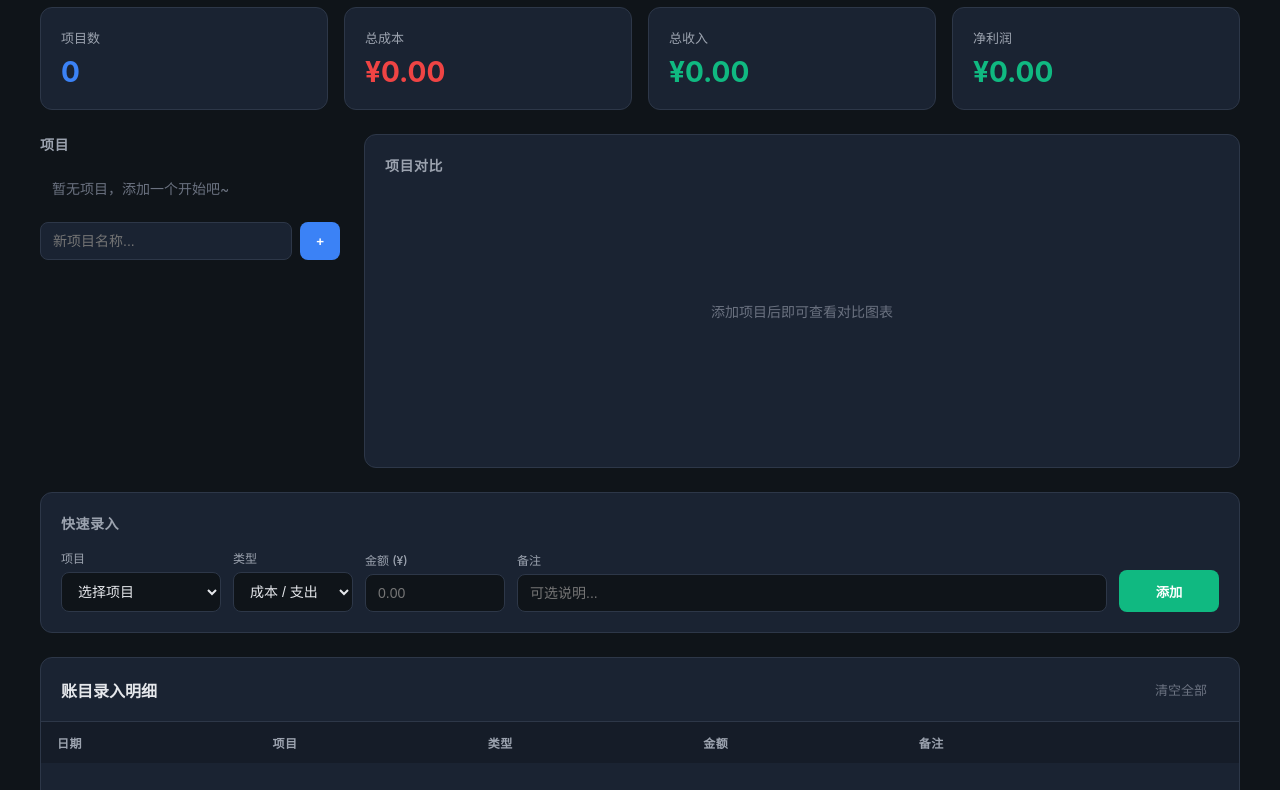
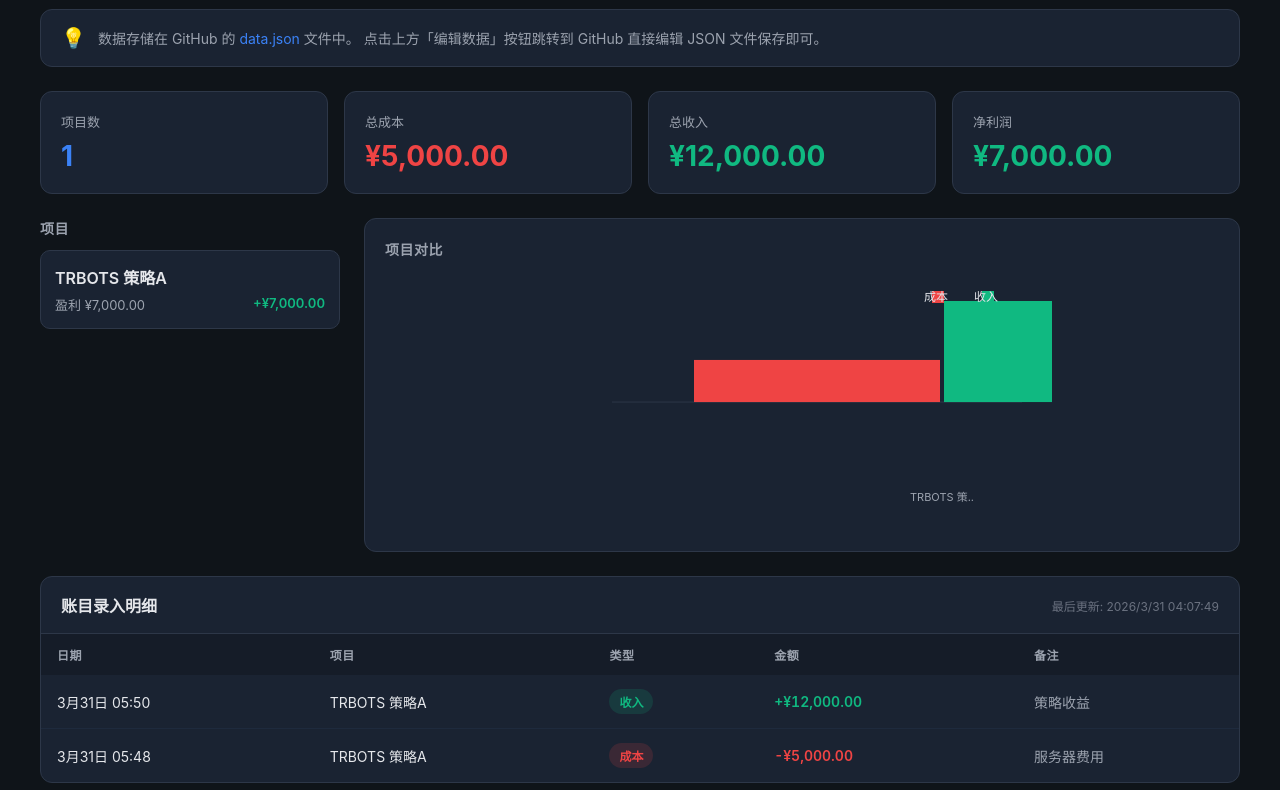
Before and after one commit to handyrs/revenue-stats, a plain HTML site: page index.html in a window 1280 px wide. Shown: the part 76-866 px from the top of the page. Drawn offline with Linux system fonts and the light colour scheme.

Commit message:
简化版：纯读取 data.json，无 token，无后端

```diff
--- /dev/null
+++ b/data.json
@@ -0,0 +1,27 @@
+{
+  "projects": [
+    {
+      "id": "1",
+      "name": "TRBOTS 策略A",
+      "created_at": 1743400000000
+    }
+  ],
+  "entries": [
+    {
+      "id": "e1",
+      "project_id": "1",
+      "type": "cost",
+      "amount": 5000,
+      "note": "服务器费用",
+      "created_at": 1743400100000
+    },
+    {
+      "id": "e2",
+      "project_id": "1",
+      "type": "revenue",
+      "amount": 12000,
+      "note": "策略收益",
+      "created_at": 1743400200000
+    }
+  ]
+}
--- a/index.html
+++ b/index.html
@@ -18,13 +18,22 @@
     header {
       display: flex;
       align-items: center;
-      gap: 12px;
+      justify-content: space-between;
       margin-bottom: 24px;
     }
     header h1 { font-size: 24px; font-weight: 600; }
-    header span { font-size: 28px; }
+    .header-right { display: flex; align-items: center; gap: 12px; }
+    .edit-link {
+      font-size: 13px;
+      color: #3b82f6;
+      text-decoration: none;
+      padding: 8px 14px;
+      border: 1px solid #3b82f6;
+      border-radius: 8px;
+      transition: all 0.2s;
+    }
+    .edit-link:hover { background: #3b82f6; color: white; }
 
-    /* 概览卡片 */
     .overview {
       display: grid;
       grid-template-columns: repeat(4, 1fr);
@@ -36,16 +45,13 @@
       border-radius: 12px;
       padding: 20px;
       border: 1px solid #2d3748;
-      transition: transform 0.2s, border-color 0.2s;
     }
-    .stat-card:hover { transform: translateY(-2px); border-color: #3b82f6; }
     .stat-card .label { font-size: 13px; color: #9ca3af; margin-bottom: 8px; }
     .stat-card .value { font-size: 28px; font-weight: 700; }
     .stat-card .value.green { color: #10b981; }
     .stat-card .value.red { color: #ef4444; }
     .stat-card .value.blue { color: #3b82f6; }
 
-    /* 主布局 */
     .main-grid {
       display: grid;
       grid-template-columns: 300px 1fr;
@@ -53,7 +59,6 @@
       margin-bottom: 24px;
     }
 
-    /* 项目列表 */
     .projects-panel { }
     .panel-title {
       font-size: 14px;
@@ -81,80 +86,11 @@
     .project-item .profit.negative { color: #ef4444; }
     .project-item .profit.zero { color: #9ca3af; }
 
-    /* 添加项目 */
-    .add-project {
-      display: flex;
-      gap: 8px;
-      margin-top: 12px;
-    }
-    .add-project input {
-      flex: 1;
-      background: #1a2332;
-      border: 1px solid #2d3748;
-      border-radius: 8px;
-      padding: 10px 12px;
-      color: #e5e7eb;
-      font-size: 14px;
-    }
-    .add-project input:focus { outline: none; border-color: #3b82f6; }
-    .add-project button {
-      background: #3b82f6;
-      border: none;
-      border-radius: 8px;
-      padding: 10px 16px;
-      color: white;
-      font-weight: 600;
-      cursor: pointer;
-      transition: background 0.2s;
-    }
-    .add-project button:hover { background: #2563eb; }
-
-    /* 图表区 */
     .chart-panel { background: #1a2332; border-radius: 12px; padding: 20px; border: 1px solid #2d3748; }
     .chart-container { position: relative; height: 260px; display: flex; align-items: center; justify-content: center; }
     canvas { max-width: 100%; max-height: 100%; }
     .chart-empty { color: #9ca3af; font-size: 14px; }
 
-    /* 录入区 */
-    .entry-panel {
-      background: #1a2332;
-      border-radius: 12px;
-      padding: 20px;
-      border: 1px solid #2d3748;
-      margin-bottom: 24px;
-    }
-    .entry-form {
-      display: grid;
-      grid-template-columns: 160px 120px 140px 1fr 100px;
-      gap: 12px;
-      align-items: end;
-    }
-    .form-group { display: flex; flex-direction: column; gap: 6px; }
-    .form-group label { font-size: 12px; color: #9ca3af; font-weight: 500; }
-    .form-group select, .form-group input {
-      background: #0f1419;
-      border: 1px solid #2d3748;
-      border-radius: 8px;
-      padding: 10px 12px;
-      color: #e5e7eb;
-      font-size: 14px;
-    }
-    .form-group select:focus, .form-group input:focus { outline: none; border-color: #3b82f6; }
-    .form-group select { cursor: pointer; }
-    .btn-add {
-      background: #10b981;
-      border: none;
-      border-radius: 8px;
-      padding: 10px 20px;
-      color: white;
-      font-weight: 600;
-      cursor: pointer;
-      transition: background 0.2s;
-      height: 42px;
-    }
-    .btn-add:hover { background: #059669; }
-
-    /* 表格 */
     .table-panel {
       background: #1a2332;
       border-radius: 12px;
@@ -195,66 +131,79 @@
     .amount { font-weight: 600; font-variant-numeric: tabular-nums; }
     .amount.cost { color: #ef4444; }
     .amount.revenue { color: #10b981; }
-    .delete-btn {
-      background: none;
-      border: none;
-      color: #6b7280;
-      cursor: pointer;
-      font-size: 16px;
-      padding: 4px 8px;
-      border-radius: 4px;
-      transition: all 0.2s;
+    .empty-table { text-align: center; padding: 48px; color: #6b7280; }
+    .loading { text-align: center; padding: 48px; color: #9ca3af; }
+
+    .tip-box {
+      background: #1a2332;
+      border: 1px solid #2d3748;
+      border-radius: 12px;
+      padding: 16px 20px;
+      margin-bottom: 24px;
+      display: flex;
+      align-items: center;
+      gap: 12px;
     }
-    .delete-btn:hover { background: rgba(239,68,68,0.15); color: #ef4444; }
-    .empty-table { text-align: center; padding: 48px; color: #6b7280; }
+    .tip-box .icon { font-size: 20px; }
+    .tip-box .text { font-size: 14px; color: #9ca3af; }
+    .tip-box a { color: #3b82f6; text-decoration: none; }
+    .tip-box a:hover { text-decoration: underline; }
 
     @media (max-width: 900px) {
       .overview { grid-template-columns: repeat(2, 1fr); }
       .main-grid { grid-template-columns: 1fr; }
-      .entry-form { grid-template-columns: 1fr 1fr; }
     }
   </style>
 </head>
 <body>
   <div class="container">
     <header>
-      <span>📊</span>
+      <div style="display:flex;align-items:center;gap:12px;">
+        <span style="font-size:28px;">📊</span>
         <h1>项目营收统计</h1>
+      </div>
+      <div class="header-right">
+        <a href="https://github.com/handyrs/revenue-stats/edit/main/data.json" target="_blank" class="edit-link">
+          ✏️ 编辑数据
+        </a>
+      </div>
     </header>
 
-    <!-- 概览卡片 -->
+    <div class="tip-box">
+      <span class="icon">💡</span>
+      <span class="text">
+        数据存储在 GitHub 的 <a href="https://github.com/handyrs/revenue-stats/blob/main/data.json" target="_blank">data.json</a> 文件中。
+        点击上方「编辑数据」按钮跳转到 GitHub 直接编辑 JSON 文件保存即可。
+      </span>
+    </div>
+
     <div class="overview">
       <div class="stat-card">
         <div class="label">项目数</div>
-        <div class="value blue" id="totalProjects">0</div>
+        <div class="value blue" id="totalProjects">-</div>
       </div>
       <div class="stat-card">
         <div class="label">总成本</div>
-        <div class="value red" id="totalCost">¥0</div>
+        <div class="value red" id="totalCost">-</div>
       </div>
       <div class="stat-card">
         <div class="label">总收入</div>
-        <div class="value green" id="totalRevenue">¥0</div>
+        <div class="value green" id="totalRevenue">-</div>
       </div>
       <div class="stat-card">
         <div class="label">净利润</div>
-        <div class="value" id="totalProfit">¥0</div>
+        <div class="value" id="totalProfit">-</div>
       </div>
     </div>
 
-    <!-- 主布局 -->
     <div class="main-grid">
-      <!-- 项目列表 -->
       <div class="projects-panel">
         <div class="panel-title">项目</div>
-        <div class="project-list" id="projectList"></div>
-        <div class="add-project">
-          <input type="text" id="newProjectName" placeholder="新项目名称...">
-          <button onclick="addProject()">+</button>
+        <div class="project-list" id="projectList">
+          <div class="loading">加载中...</div>
         </div>
       </div>
 
-      <!-- 图表 -->
       <div class="chart-panel">
         <div class="panel-title">项目对比</div>
         <div class="chart-container">
@@ -263,40 +212,11 @@
       </div>
     </div>
 
-    <!-- 录入区 -->
-    <div class="entry-panel">
-      <div class="panel-title" style="margin-bottom: 16px;">快速录入</div>
-      <div class="entry-form">
-        <div class="form-group">
-          <label>项目</label>
-          <select id="entryProject"><option value="">选择项目</option></select>
-        </div>
-        <div class="form-group">
-          <label>类型</label>
-          <select id="entryType">
-            <option value="cost">成本 / 支出</option>
-            <option value="revenue">收入</option>
-          </select>
-        </div>
-        <div class="form-group">
-          <label>金额 (¥)</label>
-          <input type="number" id="entryAmount" placeholder="0.00" min="0" step="0.01">
-        </div>
-        <div class="form-group">
-          <label>备注</label>
-          <input type="text" id="entryNote" placeholder="可选说明...">
-        </div>
-        <button class="btn-add" onclick="addEntry()">添加</button>
-      </div>
-    </div>
-
-    <!-- 表格 -->
     <div class="table-panel">
       <div class="table-header">
         <h3>账目录入明细</h3>
-        <button class="delete-btn" onclick="clearAll()" style="font-size:13px;padding:6px 12px;">清空全部</button>
+        <span id="lastUpdate" style="font-size:12px;color:#6b7280;"></span>
       </div>
-      <div id="tableContainer">
       <table>
         <thead>
           <tr>
@@ -305,34 +225,18 @@
             <th>类型</th>
             <th>金额</th>
             <th>备注</th>
-              <th></th>
           </tr>
         </thead>
-          <tbody id="tableBody"></tbody>
+        <tbody id="tableBody"><tr><td colspan="5" class="loading">加载中...</td></tr></tbody>
       </table>
-      </div>
     </div>
   </div>
 
   <script>
-    const STORAGE_KEY = 'revenue-stats-data';
+    const DATA_URL = 'https://raw.githubusercontent.com/handyrs/revenue-stats/main/data.json?t=' + Date.now();
 
-    let data = loadData();
+    let data = { projects: [], entries: [] };
     let selectedProjectId = null;
-
-    function loadData() {
-      const stored = localStorage.getItem(STORAGE_KEY);
-      if (stored) return JSON.parse(stored);
-      return { projects: [], entries: [] };
-    }
-
-    function saveData() {
-      localStorage.setItem(STORAGE_KEY, JSON.stringify(data));
-    }
-
-    function genId() {
-      return Date.now().toString(36) + Math.random().toString(36).substr(2, 5);
-    }
 
     function formatMoney(n) {
       return '¥' + n.toLocaleString('zh-CN', { minimumFractionDigits: 2, maximumFractionDigits: 2 });
@@ -342,15 +246,13 @@
       return new Date(ts).toLocaleDateString('zh-CN', { month: 'short', day: 'numeric', hour: '2-digit', minute: '2-digit' });
     }
 
-    // 计算项目统计
     function getProjectStats(projectId) {
-      const entries = data.entries.filter(e => e.projectId === projectId);
+      const entries = data.entries.filter(e => e.project_id === projectId);
       const cost = entries.filter(e => e.type === 'cost').reduce((s, e) => s + e.amount, 0);
       const revenue = entries.filter(e => e.type === 'revenue').reduce((s, e) => s + e.amount, 0);
       return { cost, revenue, profit: revenue - cost };
     }
 
-    // 渲染概览
     function renderOverview() {
       const totalCost = data.entries.filter(e => e.type === 'cost').reduce((s, e) => s + e.amount, 0);
       const totalRevenue = data.entries.filter(e => e.type === 'revenue').reduce((s, e) => s + e.amount, 0);
@@ -365,11 +267,10 @@
       profitEl.className = 'value ' + (profit >= 0 ? 'green' : 'red');
     }
 
-    // 渲染项目列表
     function renderProjects() {
       const container = document.getElementById('projectList');
       if (data.projects.length === 0) {
-        container.innerHTML = '<div style="color:#6b7280;font-size:14px;padding:12px;">暂无项目，添加一个开始吧~</div>';
+        container.innerHTML = '<div style="color:#6b7280;font-size:14px;padding:12px;">暂无项目，请先在 data.json 中添加</div>';
         return;
       }
 
@@ -377,26 +278,16 @@
         const stats = getProjectStats(p.id);
         const profitClass = stats.profit > 0 ? 'positive' : stats.profit < 0 ? 'negative' : 'zero';
         const active = selectedProjectId === p.id ? ' active' : '';
-        return `
-          <div class="project-item${active}" onclick="selectProject('${p.id}')">
-            <div class="name">${escapeHtml(p.name)}</div>
-            <div class="stats">
-              <span style="color:#9ca3af">盈利 ${formatMoney(stats.profit)}</span>
-              <span class="profit ${profitClass}">${stats.profit >= 0 ? '+' : ''}${formatMoney(stats.profit)}</span>
-            </div>
-          </div>
-        `;
+        return '<div class="project-item' + active + '" onclick="selectProject(\'' + p.id + '\')"><div class="name">' + escapeHtml(p.name) + '</div><div class="stats"><span style="color:#9ca3af">盈利 ' + formatMoney(stats.profit) + '</span><span class="profit ' + profitClass + '">' + (stats.profit >= 0 ? '+' : '') + formatMoney(stats.profit) + '</span></div></div>';
       }).join('');
     }
 
-    // 选择项目
     function selectProject(id) {
       selectedProjectId = selectedProjectId === id ? null : id;
       renderProjects();
       renderTable();
     }
 
-    // 渲染图表
     function renderChart() {
       const canvas = document.getElementById('chart');
       const ctx = canvas.getContext('2d');
@@ -416,9 +307,8 @@
       const chartW = W - padding.left - padding.right;
       const chartH = H - padding.top - padding.bottom;
 
-      // 计算数据范围
       let minVal = 0, maxVal = 0;
-      projects.forEach(p => {
+      projects.forEach(function(p) {
         const stats = getProjectStats(p.id);
         minVal = Math.min(minVal, stats.cost, -stats.profit);
         maxVal = Math.max(maxVal, stats.revenue, stats.cost, stats.profit);
@@ -430,7 +320,6 @@
       const groupW = chartW / projects.length;
       const baselineY = padding.top + chartH * (maxVal / (maxVal - minVal));
 
-      // 画基线
       ctx.strokeStyle = '#2d3748';
       ctx.lineWidth = 1;
       ctx.beginPath();
@@ -438,34 +327,18 @@
       ctx.lineTo(W - padding.right, baselineY);
       ctx.stroke();
 
-      // 画零线（如果不在基线位置）
-      const zeroY = padding.top + chartH * (maxVal / (maxVal - minVal));
-      if (Math.abs(zeroY - baselineY) > 5) {
-        ctx.strokeStyle = '#4b5563';
-        ctx.setLineDash([4, 4]);
-        ctx.beginPath();
-        ctx.moveTo(padding.left, zeroY);
-        ctx.lineTo(W - padding.right, zeroY);
-        ctx.stroke();
-        ctx.setLineDash([]);
-      }
-
-      // 绘制
-      projects.forEach((p, i) => {
+      projects.forEach(function(p, i) {
         const stats = getProjectStats(p.id);
         const groupX = padding.left + groupW * i + groupW * 0.2;
 
-        // 成本柱（红色）
         const costH = (stats.cost / (maxVal - minVal)) * chartH;
         ctx.fillStyle = '#ef4444';
         ctx.fillRect(groupX, baselineY, barW, -costH);
 
-        // 收入柱（绿色）
         const revenueH = (stats.revenue / (maxVal - minVal)) * chartH;
         ctx.fillStyle = '#10b981';
         ctx.fillRect(groupX + barW + 4, baselineY, barW, -revenueH);
 
-        // 标签
         ctx.fillStyle = '#9ca3af';
         ctx.font = '11px Inter';
         ctx.textAlign = 'center';
@@ -473,7 +346,6 @@
         ctx.fillText(label, groupX + barW + 2, H - 20);
       });
 
-      // 图例
       ctx.font = '12px Inter';
       ctx.textAlign = 'right';
       ctx.fillStyle = '#ef4444';
@@ -486,125 +358,49 @@
       ctx.fillText('收入', W - 54, 20);
     }
 
-    // 渲染表格
     function renderTable() {
       const tbody = document.getElementById('tableBody');
-      let entries = [...data.entries].sort((a, b) => b.createdAt - a.createdAt);
+      let entries = data.entries.slice().sort(function(a, b) { return b.created_at - a.created_at; });
 
-      // 如果选中了项目，过滤
       if (selectedProjectId) {
-        entries = entries.filter(e => e.projectId === selectedProjectId);
+        entries = entries.filter(function(e) { return e.project_id === selectedProjectId; });
       }
 
       if (entries.length === 0) {
-        tbody.innerHTML = '<tr><td colspan="6" class="empty-table">暂无账目记录</td></tr>';
+        tbody.innerHTML = '<tr><td colspan="5" class="empty-table">暂无账目记录</td></tr>';
         return;
       }
 
-      tbody.innerHTML = entries.map(e => {
-        const project = data.projects.find(p => p.id === e.projectId);
-        return `
-          <tr>
-            <td>${formatDate(e.createdAt)}</td>
-            <td>${project ? escapeHtml(project.name) : '未知'}</td>
-            <td><span class="type-badge ${e.type}">${e.type === 'cost' ? '成本' : '收入'}</span></td>
-            <td class="amount ${e.type}">${e.type === 'cost' ? '-' : '+'}${formatMoney(e.amount)}</td>
-            <td style="color:#9ca3af">${escapeHtml(e.note || '—')}</td>
-            <td><button class="delete-btn" onclick="deleteEntry('${e.id}')">✕</button></td>
-          </tr>
-        `;
+      tbody.innerHTML = entries.map(function(e) {
+        const project = data.projects.find(function(p) { return p.id === e.project_id; });
+        return '<tr><td>' + formatDate(e.created_at) + '</td><td>' + (project ? escapeHtml(project.name) : '未知') + '</td><td><span class="type-badge ' + e.type + '">' + (e.type === 'cost' ? '成本' : '收入') + '</span></td><td class="amount ' + e.type + '">' + (e.type === 'cost' ? '-' : '+') + formatMoney(e.amount) + '</td><td style="color:#9ca3af">' + escapeHtml(e.note || '—') + '</td></tr>';
       }).join('');
     }
 
-    // 更新项目下拉
-    function updateProjectSelect() {
-      const select = document.getElementById('entryProject');
-      select.innerHTML = '<option value="">选择项目</option>' +
-        data.projects.map(p => `<option value="${p.id}">${escapeHtml(p.name)}</option>`).join('');
-    }
-
-    // 添加项目
-    function addProject() {
-      const input = document.getElementById('newProjectName');
-      const name = input.value.trim();
-      if (!name) return alert('请输入项目名称');
-      if (data.projects.find(p => p.name === name)) return alert('项目已存在');
-
-      data.projects.push({ id: genId(), name, createdAt: Date.now() });
-      input.value = '';
-      saveData();
-      updateProjectSelect();
-      renderProjects();
-      renderChart();
-      renderOverview();
-    }
-
-    // 添加账目
-    function addEntry() {
-      const projectId = document.getElementById('entryProject').value;
-      const type = document.getElementById('entryType').value;
-      const amount = parseFloat(document.getElementById('entryAmount').value);
-      const note = document.getElementById('entryNote').value.trim();
-
-      if (!projectId) return alert('请选择项目');
-      if (!amount || amount <= 0) return alert('请输入有效金额');
-
-      data.entries.push({
-        id: genId(),
-        projectId,
-        type,
-        amount,
-        note,
-        createdAt: Date.now()
-      });
-
-      document.getElementById('entryAmount').value = '';
-      document.getElementById('entryNote').value = '';
-
-      saveData();
-      renderProjects();
-      renderChart();
-      renderOverview();
-      renderTable();
-    }
-
-    // 删除账目
-    function deleteEntry(id) {
-      if (!confirm('确定删除这条记录？')) return;
-      data.entries = data.entries.filter(e => e.id !== id);
-      saveData();
-      renderProjects();
-      renderChart();
-      renderOverview();
-      renderTable();
-    }
-
-    // 清空全部
-    function clearAll() {
-      if (!confirm('确定清空所有数据？此操作不可恢复！')) return;
-      data = { projects: [], entries: [] };
-      selectedProjectId = null;
-      saveData();
-      updateProjectSelect();
-      renderProjects();
-      renderChart();
-      renderOverview();
-      renderTable();
-    }
-
-    // HTML转义
     function escapeHtml(str) {
       const div = document.createElement('div');
       div.textContent = str;
       return div.innerHTML;
     }
 
-    // 初始化
-    updateProjectSelect();
+    async function loadData() {
+      try {
+        const resp = await fetch(DATA_URL);
+        if (resp.ok) {
+          data = await resp.json();
           renderOverview();
           renderProjects();
           renderChart();
           renderTable();
+          document.getElementById('lastUpdate').textContent = '最后更新: ' + new Date().toLocaleString('zh-CN');
+        }
+      } catch (e) {
+        document.getElementById('projectList').innerHTML = '<div class="empty-table">加载失败，请刷新重试</div>';
+        document.getElementById('tableBody').innerHTML = '<tr><td colspan="5" class="empty-table">加载失败</td></tr>';
+      }
+    }
+
+    loadData();
   </script>
 </body>
 </html>
```
Lines whose indentation alone changed are shown as unchanged.
